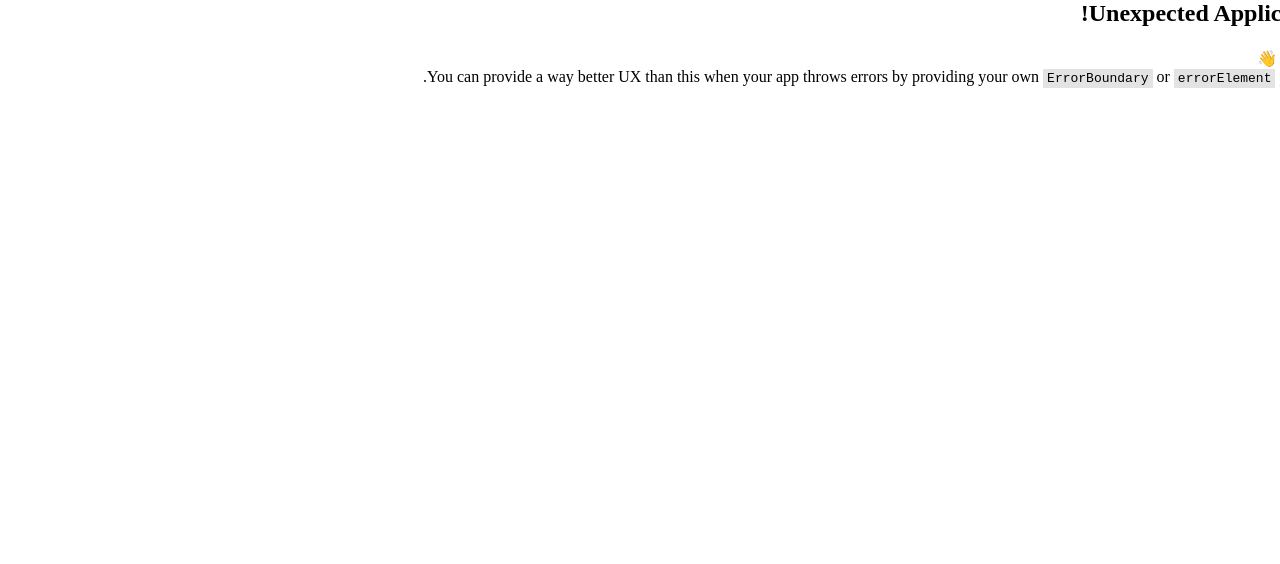
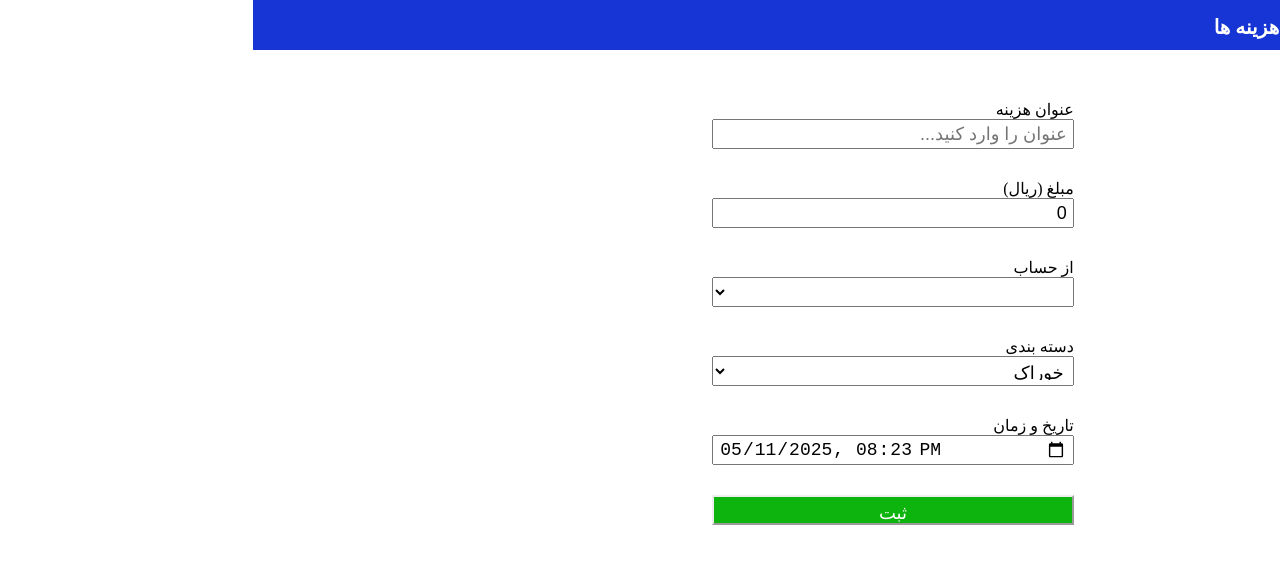
Before and after one commit to HasanKazemi/Budget-Management, a React (Vite) app: page /expenses/addExpense/1 in a window 1280 px wide. Before the commit this address had no page. Shown: the top 564 px of the page. Built offline with nearby package versions, Linux system fonts and the light colour scheme.

Commit message:
basic edit expense

```diff
--- a/src/pages/AddExpense.jsx
+++ b/src/pages/AddExpense.jsx
@@ -4,9 +4,12 @@ import { useDispatch, useSelector } from 'react-redux'
 import { addExpense } from '../redux/slices/expenseSlice'
 import { decreaseBalance } from '../redux/slices/walletSlice'
 import { expenseCategories } from '../constant/categories'
+import { useParams } from 'react-router-dom'
 
 const AddExpense = () => {
-
+    const {id} = useParams()
+    const expenses = useSelector(state => state.expense)
+    const existExpense = expenses.find(ex => ex.id == id) || {}
     const dispatch = useDispatch()
     const wallets = useSelector(state => state.wallets)
 
@@ -15,11 +18,12 @@ const AddExpense = () => {
     const thisTime = now.toISOString().slice(0,16);
 
     const [formData, setFormData] = useState({
-        expenseTitle: "",
-        expenseAmount: 0,
-        walletId: 1,
-        expenseCategory: "",
-        expenseDate: thisTime,
+        id: parseInt(id) || undefined,
+        expenseTitle: existExpense.expenseTitle || "",
+        expenseAmount: existExpense.expenseAmount || 0,
+        walletId: existExpense.walletId || 1,
+        expenseCategory: existExpense.expenseCategory || "",
+        expenseDate: existExpense.expenseDate || thisTime,
     })
 
     const handleChange = (e)=>{
@@ -63,7 +67,7 @@ const AddExpense = () => {
                 <label htmlFor="expenseCategory">دسته بندی</label>
                 <select name="expenseCategory" id="expenseCategory" value={formData.expenseCategory} onChange={handleChange}>
                     {expenseCategories.map(category=>(
-                        <option value={category}>{category}</option>
+                        <option value={category} key={category}>{category}</option>
                     ))}
                 </select>
             </div>
--- a/src/pages/Expense.jsx
+++ b/src/pages/Expense.jsx
@@ -1,7 +1,7 @@
 import React from 'react'
 import { useDispatch, useSelector } from 'react-redux'
 import styles from "../styles/incomesAndexpenses.module.css"
-import { Link } from 'react-router-dom'
+import { Link, useNavigate } from 'react-router-dom'
 import { deleteExpense } from '../redux/slices/expenseSlice'
 import { increaseBalance } from '../redux/slices/walletSlice'
 
@@ -9,6 +9,7 @@ const Expense = () => {
     const expenses = useSelector(state => state.expense)
     const wallets = useSelector(state => state.wallets)
     const dispatch = useDispatch()
+    const navigate = useNavigate()
 
     const findWallet = (walletId)=>{
         const foundedWallet = wallets.find(wallet => wallet.id == parseInt(walletId))
@@ -48,7 +49,7 @@ const Expense = () => {
                         <td>{findWallet(expense.walletId)}</td>
                         <td>{expense.expenseCategory}</td>
                         <td>{expense.expenseDate}</td>
-                        <td className={styles.edit}>ویرایش</td>
+                        <td onClick={()=>navigate(`/expenses/addExpense/${expense.id}`)} className={styles.edit}>ویرایش</td>
                         <td onClick={()=>handleDelete(expense.id, expense.walletId, expense.expenseAmount)} className={styles.delete}>حذف</td>
                     </tr>
                 ))}
--- a/src/routes/index.jsx
+++ b/src/routes/index.jsx
@@ -33,7 +33,7 @@ export const router = createBrowserRouter([
                 element: <Expense/>
             },
             {
-                path: "/expenses/addExpense",
+                path: "/expenses/addExpense/:id?",
                 element: <AddExpense/>,
             },
         ]
```
